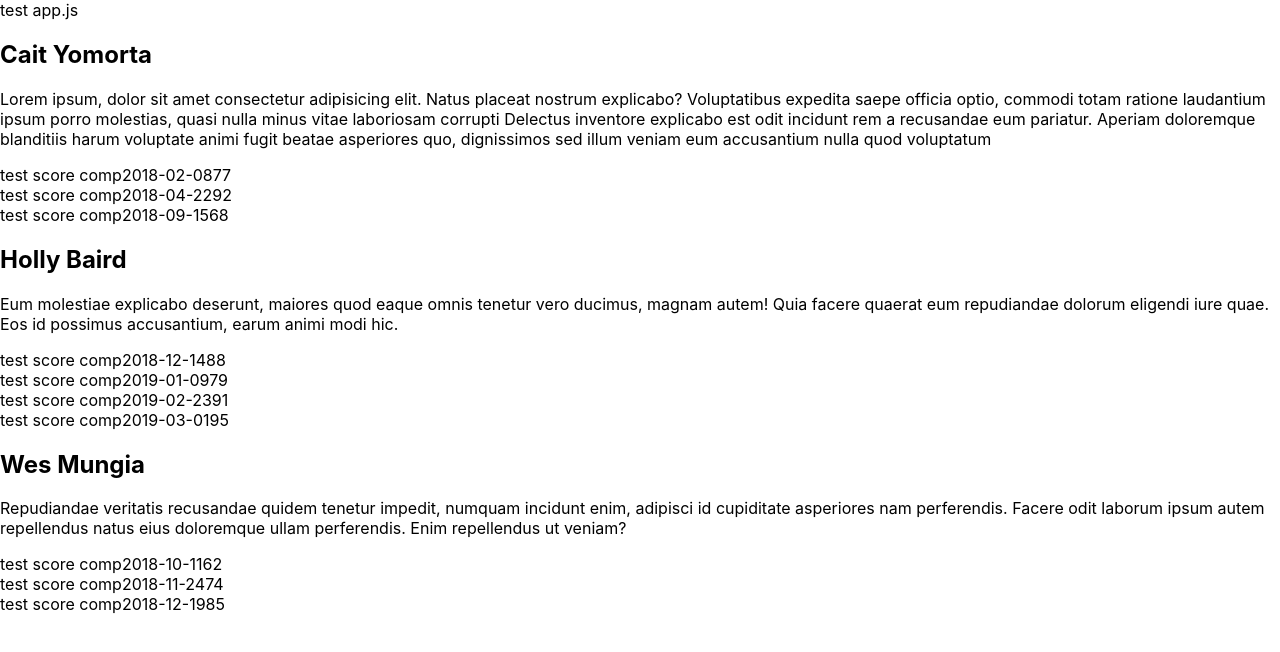
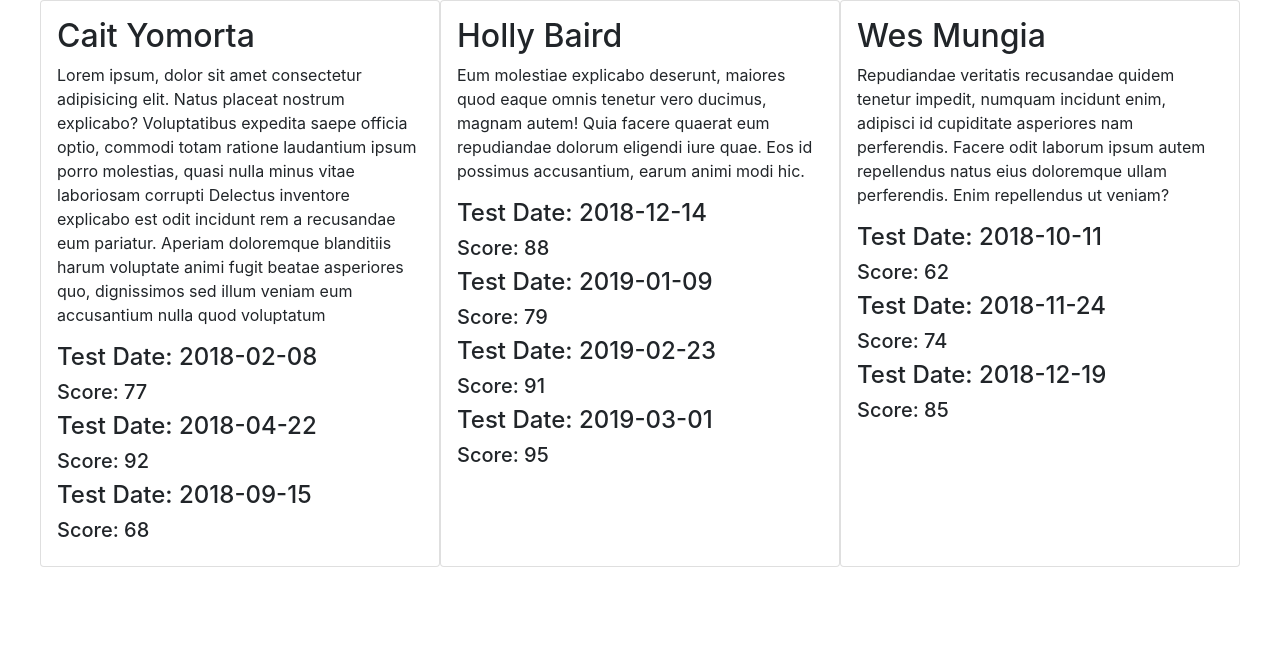
Before and after one commit to vongdara16/students-lab, a React (Create React App) app: page / in a window 1280 px wide. Shown: the top 652 px of the page. Built offline with nearby package versions, Linux system fonts and the light colour scheme.

Commit message:
complete lab. working on bonus

```diff
--- a/public/index.html
+++ b/public/index.html
@@ -24,6 +24,8 @@
       work correctly both with client-side routing and a non-root public URL.
       Learn how to configure a non-root public URL by running `npm run build`.
     -->
+    <!-- CSS only -->
+    <link href="https://cdn.jsdelivr.net/npm/bootstrap@5.1.3/dist/css/bootstrap.min.css" rel="stylesheet" integrity="sha384-1BmE4kWBq78iYhFldvKuhfTAU6auU8tT94WrHftjDbrCEXSU1oBoqyl2QvZ6jIW3" crossorigin="anonymous">
     <title>React App</title>
   </head>
   <body>
--- a/src/App.css
+++ b/src/App.css
@@ -36,3 +36,14 @@
     transform: rotate(360deg);
   }
 } */
+
+.all-students {
+  display: flex;
+  justify-content: center;
+  align-content: center;
+}
+
+
+.card {
+  width: 25rem;
+}
--- a/src/App.js
+++ b/src/App.js
@@ -65,8 +65,8 @@ function App() {
   ]
 
   return (
-    <div className="">
-      test app.js
+    <div className="all-students">
+      {/* test app.js */}
       {students.map((student, idx) =>
         <Student key={idx} student={students[idx]} />
       )}
@@ -75,3 +75,14 @@ function App() {
 }
 
 export default App;
+
+
+// <div class="card" style="width: 18rem;">
+//   <div class="card-body">
+//     <h5 class="card-title">Card title</h5>
+//     <h6 class="card-subtitle mb-2 text-muted">Card subtitle</h6>
+//     <p class="card-text">Some quick example text to build on the card title and make up the bulk of the card's content.</p>
+//     <a href="#" class="card-link">Card link</a>
+//     <a href="#" class="card-link">Another link</a>
+//   </div>
+// </div>
--- a/src/Score.jsx
+++ b/src/Score.jsx
@@ -1,9 +1,9 @@
 const Score = (props) => {
   return (
     <div>
-      test score comp
-      {props.score.date}
-      {props.score.score}
+      {/* test score comp */}
+      <h4>Test Date: {props.score.date}</h4>
+      <h5>Score: {props.score.score}</h5>
     </div>
   );
 }
--- a/src/Student.jsx
+++ b/src/Student.jsx
@@ -2,15 +2,27 @@ import Score from "./Score";
 
 const Student = (props) => {
   return (
-    <div>
-      {/* test student comp  */}
-      <h2>{props.student.name}</h2>
-      <p>{props.student.bio}</p>
-      {props.student.scores.map((score, idx) =>
-        <Score key={props.student.name} score={score}/>
-      )}
+    <div className="card">
+      <div className="card-body">
+        <h2 className="card-title">{props.student.name}</h2>
+        <p className="card-text">{props.student.bio}</p>
+        {props.student.scores.map((score) =>
+          <Score key={props.student.name} score={score}/>
+        )}
+      </div>
     </div>
   );
 }
 
 export default Student;
+
+
+// <div class="card" style="width: 18rem;">
+//   <div class="card-body">
+//     <h5 class="card-title">Card title</h5>
+//     <h6 class="card-subtitle mb-2 text-muted">Card subtitle</h6>
+//     <p class="card-text">Some quick example text to build on the card title and make up the bulk of the card's content.</p>
+//     <a href="#" class="card-link">Card link</a>
+//     <a href="#" class="card-link">Another link</a>
+//   </div>
+// </div>
```
